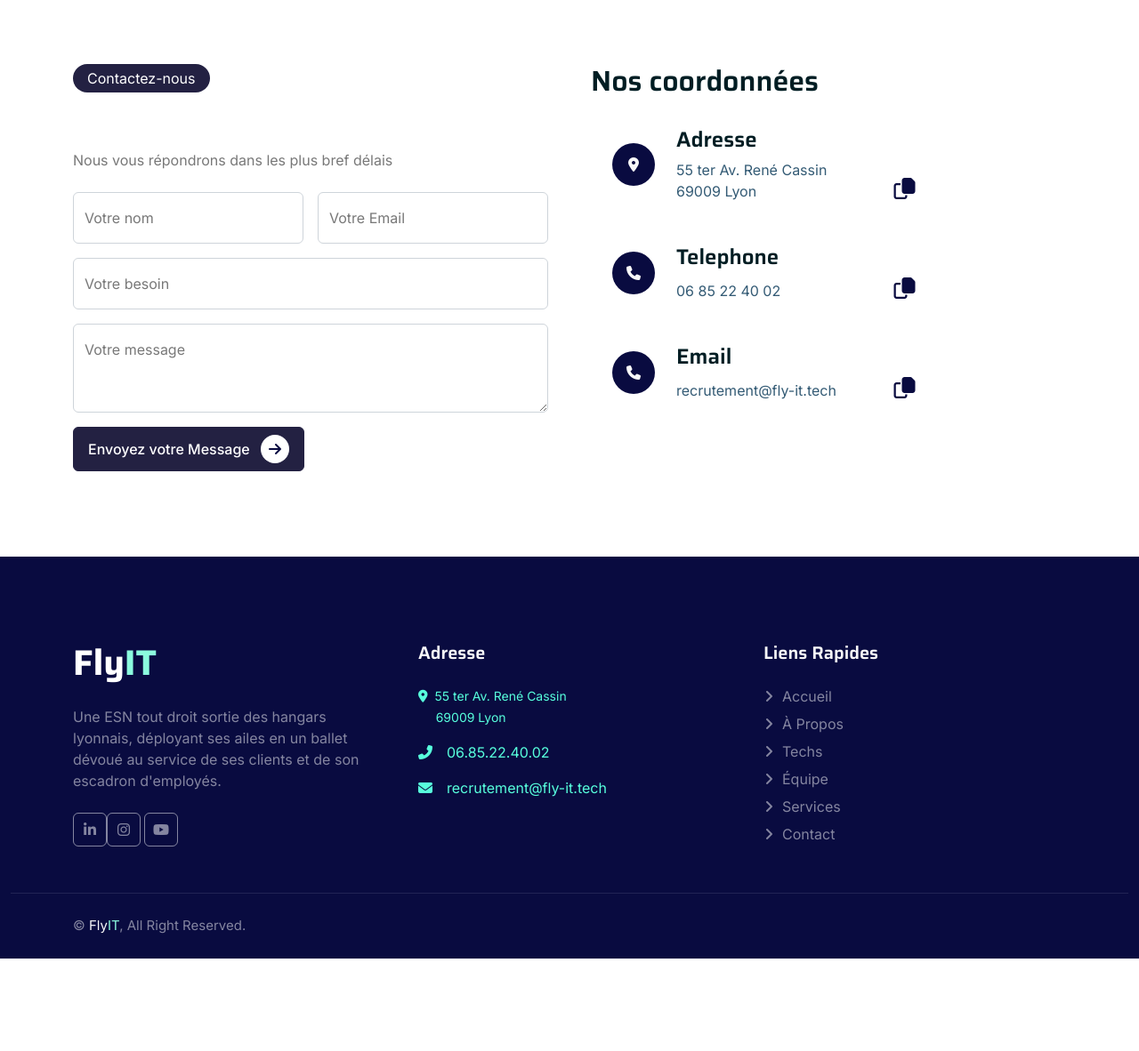
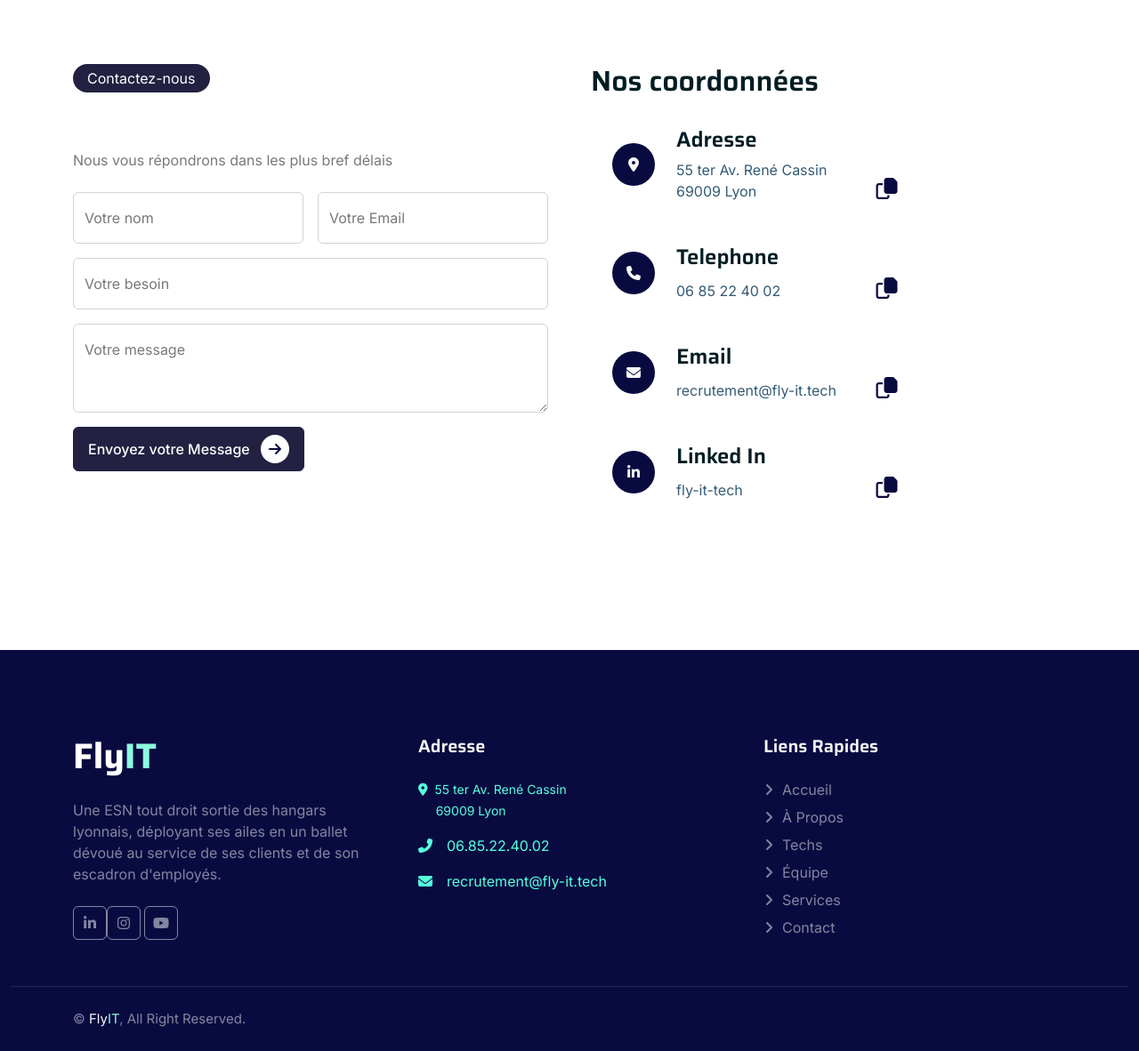
Before and after one commit to alexbalak21/fly-it_site, a PHP site: page /contact.php in a window 1280 px wide. Shown: the part 403-1585 px from the top of the page at 89% size. Before the commit the page ends 1481 px from the top, so only its background shows below. Run offline with PHP 8.4, Linux system fonts and the light colour scheme; some libraries are stand-ins or nearby versions.

Commit message:
added linked-in to contact & modified copy icon place.

```diff
--- a/contact.php
+++ b/contact.php
@@ -32,7 +32,7 @@
         <!-- Page Header End -->
 
         <!-- Contact Start -->
-        <section class="container-xxl py-5 contact-page" id="contact">
+        <section class="container-xxl py-5 contact-page" id="contact-page">
             <div class="container">
                 <div class="row g-5">
                     <div class="col-lg-6 wow fadeIn" data-wow-delay="0.1s">
@@ -157,7 +157,7 @@
                             </div>
                             <div class="line mb-5">
                             <div class="icon-circle">
-                                <i class="fa-solid fa-phone"></i>
+                                <i class="fa fa-envelope text-light"></i>
                             </div>
                             <div>
                             <h4>Email</h4>
@@ -168,6 +168,22 @@
                                             "
                                             class="text-secondary fa-regular fa-copy"
                                             onclick="navigator.clipboard.writeText('recrutement@fly-it.tech');"
+                                        ></i>
+                            </div>
+                            </div>
+                            <div class="line mb-5">
+                            <div class="icon-circle">
+                                <i class="fab fa-linkedin-in text-light"></i>
+                            </div>
+                            <div>
+                            <h4>Linked In</h4>
+                                <a href="https://fr.linkedin.com/company/fly-it-tech/" class="">fly-it-tech</a> <i
+                                            style="
+                                                font-size: 24px;
+                                                cursor: pointer;
+                                            "
+                                            class="text-secondary fa-regular fa-copy"
+                                            onclick="navigator.clipboard.writeText('fr.linkedin.com/company/fly-it-tech/');"
                                         ></i>
                             </div>
                             </div>
--- a/css/style.css
+++ b/css/style.css
@@ -504,7 +504,7 @@
     & a {
         color: var(--mix-prim-sec) !important;
         display: inline-block;
-        width: 240px !important;
+        width: 220px !important;
     }
     & a:hover {
         color: var(--secondary) !important;
@@ -515,7 +515,7 @@
 
     & .icon-circle {
         height: var(--icon-cirlce-size);
-        width: var(--icon-cirlce-size);
+        min-width: var(--icon-cirlce-size) !important;
         background-color: var(--secondary);
         display: flex;
         align-items: center;
```
